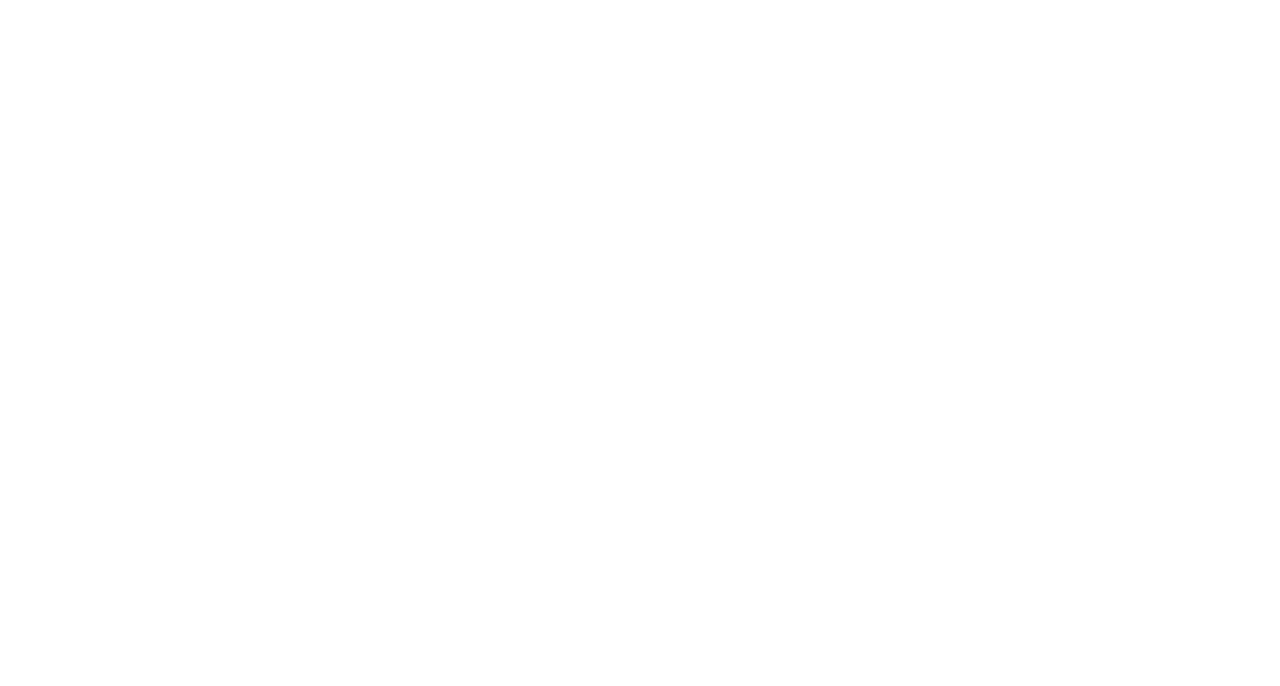
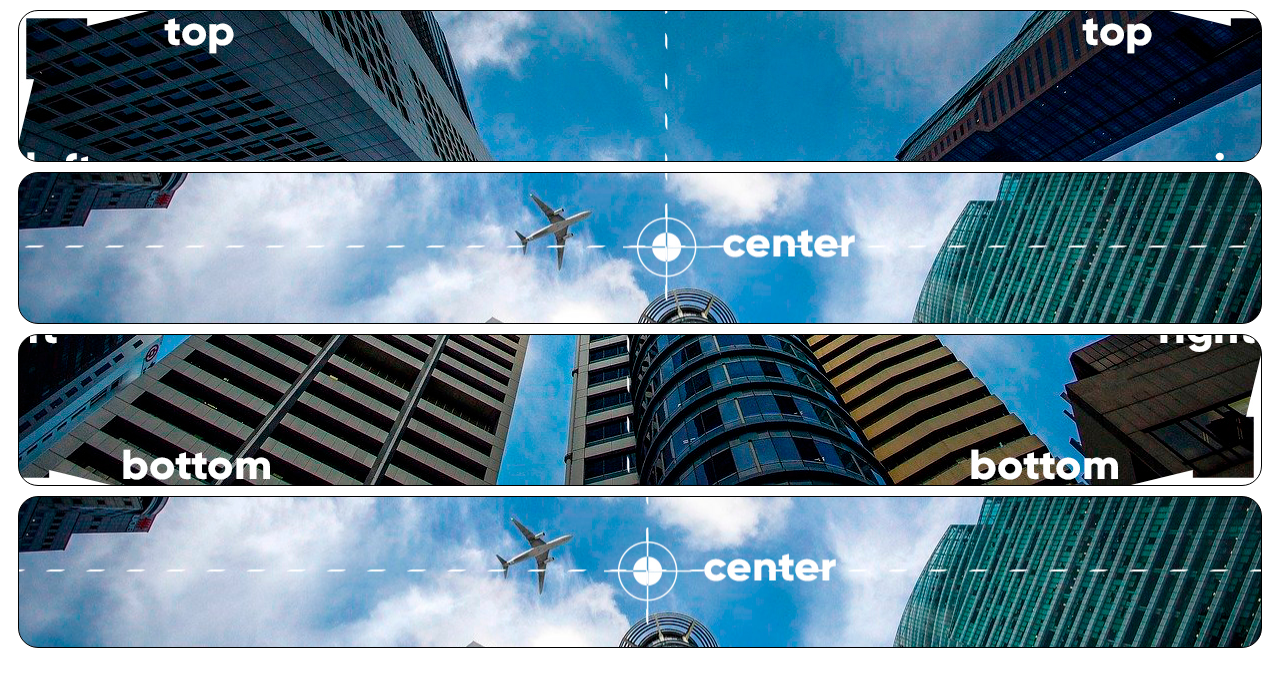
Before and after one commit to Urassamx7/html, a plain HTML site: page position.html in a window 1280 px wide. Drawn offline with Linux system fonts and the light colour scheme.

Commit message:
Novo adicionado.

```diff
--- /dev/null
+++ b/Tt.css
@@ -0,0 +1,19 @@
+@charset "UTF-8";
+
+body{
+    height: 100vh;;
+    background-color: black;
+    background-image: url("Imagens/wallpaper002.jpg");
+    background-position: center top;
+    background-repeat: no-repeat;
+    background-size: 100% 100%;
+}
+main{
+    background-color: white;
+    width: 400px;
+    padding: 10px;
+    margin: auto;
+    border: 1px solid darkblue;
+    border-radius: 15px;
+
+}
--- a/position.html
+++ b/position.html
@@ -10,9 +10,10 @@
 <body>
 
 
-<div class="bloco"></div>
-<div class="bloco"></div>
-<div class="bloco"></div>
+<div class="bloco" id="q1"></div>
+<div class="bloco" id="q2"></div>
+<div class="bloco" id="q3"></div>
+<div class="bloco" id="q4"></div>
 
 
 </body>
--- a/style4.css
+++ b/style4.css
@@ -1,5 +1,24 @@
 @charset "UTf-8";
 
 div.bloco{
-    background-image: url(Imagens/wallpaper001.jpg);
+    background-image: url(Imagens/wallpaper003.jpg);
+    height: 150px;
+    border: 1px solid black;
+    border-radius: 20px;
+    margin: 10px;
 }
+
+div#q1{
+    background-position: left top;
+
+}
+div#q2{
+    background-position: left center;
+}
+div#q3{
+    background-position: right bottom;
+}
+div#q4{
+    background-position: center center;
+
+}
```
Also changed, not shown: novofundo.html (added, +16 -0 lines).
